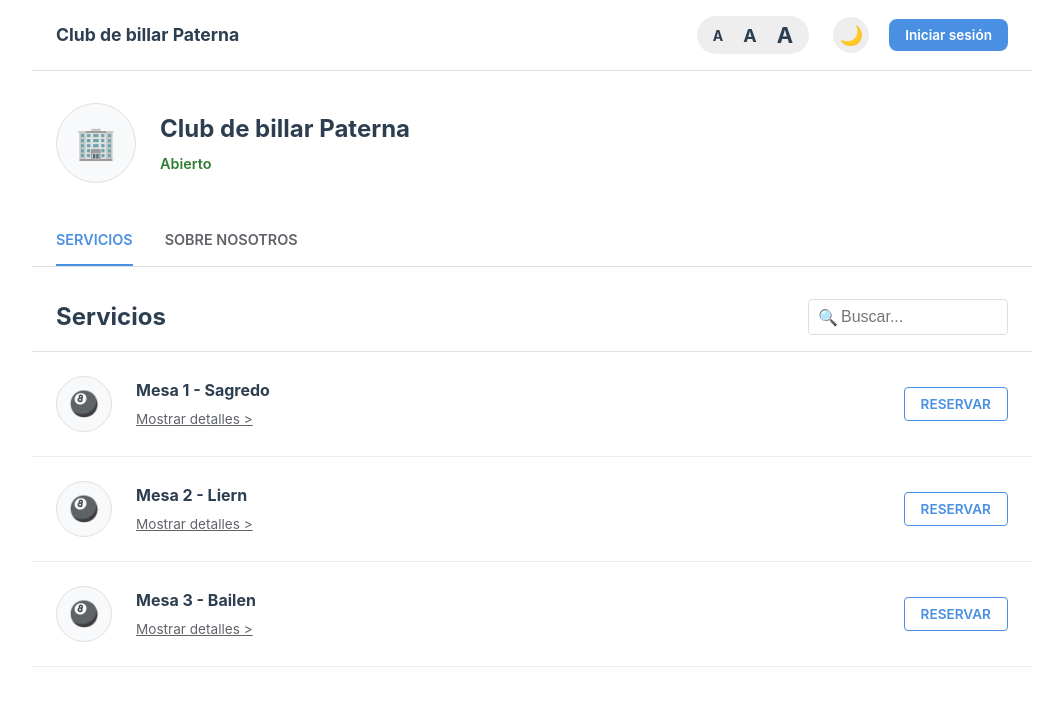
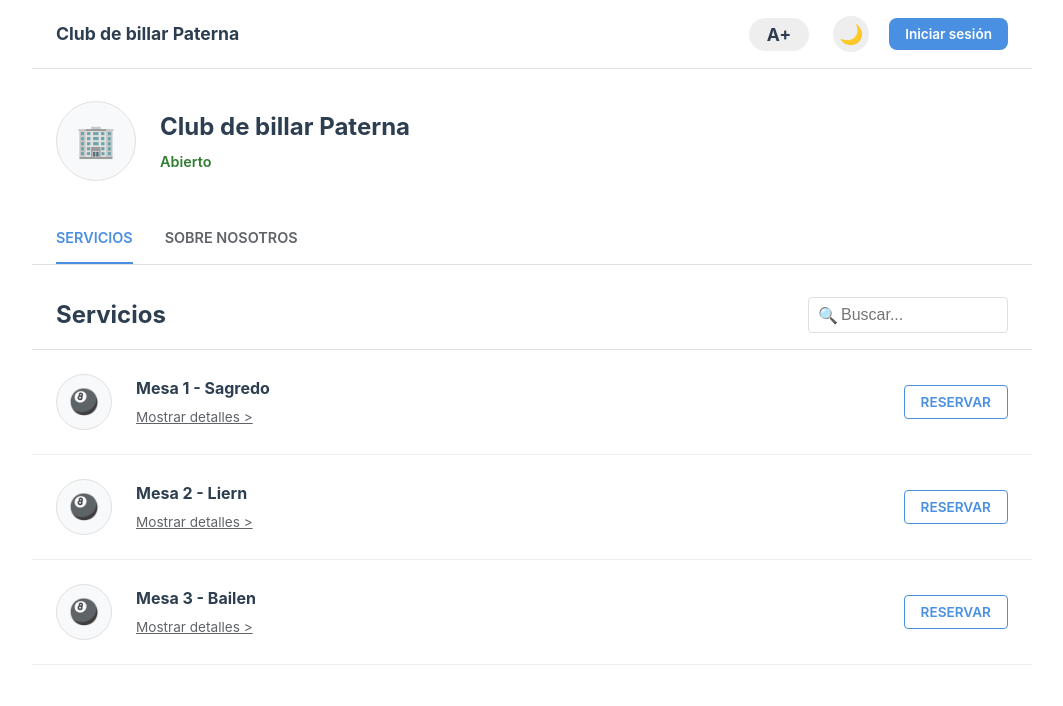
Before and after one commit to Esterfrndz/club-de-billar, a React (Vite) app: page / in a window 1280 px wide. Shown: the top 706 px of the page, without its empty margins (108-1171 px from the left). Built offline with nearby package versions, Linux system fonts and the light colour scheme; no server answers; the database is empty.

Commit message:
feat: simplificar accesibilidad a un solo botón de aumento (+50%)

```diff
--- a/src/App.jsx
+++ b/src/App.jsx
@@ -19,9 +19,9 @@ function App() {
         return saved ? JSON.parse(saved) : false;
     });
 
-    const [fontScale, setFontScale] = useState(() => {
-        const saved = localStorage.getItem('fontScale');
-        return saved ? parseFloat(saved) : 1;
+    const [isLargeFont, setIsLargeFont] = useState(() => {
+        const saved = localStorage.getItem('isLargeFont');
+        return saved ? JSON.parse(saved) : false;
     });
 
     // Handle Dark Mode
@@ -36,9 +36,10 @@ function App() {
 
     // Handle Font Scale
     useEffect(() => {
-        document.documentElement.style.setProperty('--font-scale', fontScale);
-        localStorage.setItem('fontScale', fontScale);
-    }, [fontScale]);
+        const scale = isLargeFont ? 1.5 : 1;
+        document.documentElement.style.setProperty('--font-scale', scale);
+        localStorage.setItem('isLargeFont', JSON.stringify(isLargeFont));
+    }, [isLargeFont]);
 
     // Handle cancellation via URL parameter
     useEffect(() => {
@@ -134,28 +135,11 @@ function App() {
                 <div className="user-profile">
                     <div className="accessibility-controls">
                         <button
-                            className="font-control-btn"
-                            onClick={() => setFontScale(1)}
-                            title="Letra normal"
-                            style={{ fontSize: '14px' }}
+                            className={`font-control-btn single-btn ${isLargeFont ? 'active' : ''}`}
+                            onClick={() => setIsLargeFont(!isLargeFont)}
+                            title={isLargeFont ? "Tamaño de letra normal" : "Aumentar tamaño de letra"}
                         >
-                            A
-                        </button>
-                        <button
-                            className="font-control-btn"
-                            onClick={() => setFontScale(1.2)}
-                            title="Letra grande"
-                            style={{ fontSize: '18px' }}
-                        >
-                            A
-                        </button>
-                        <button
-                            className="font-control-btn"
-                            onClick={() => setFontScale(1.4)}
-                            title="Letra muy grande"
-                            style={{ fontSize: '22px' }}
-                        >
-                            A
+                            A+
                         </button>
                     </div>
                     <button
--- a/src/AppLayout.css
+++ b/src/AppLayout.css
@@ -53,12 +53,18 @@
     color: var(--color-text-primary);
     font-weight: 700;
     cursor: pointer;
-    padding: 4px 8px;
+    padding: 4px 10px;
     border-radius: 4px;
-    transition: background 0.2s;
+    transition: all 0.2s;
+    font-size: 1.1rem;
 }
 
-.font-control-btn:hover {
+.font-control-btn.active {
+    background: var(--color-accent-primary);
+    color: white;
+}
+
+.font-control-btn:hover:not(.active) {
     background: var(--color-border);
 }
 
```
